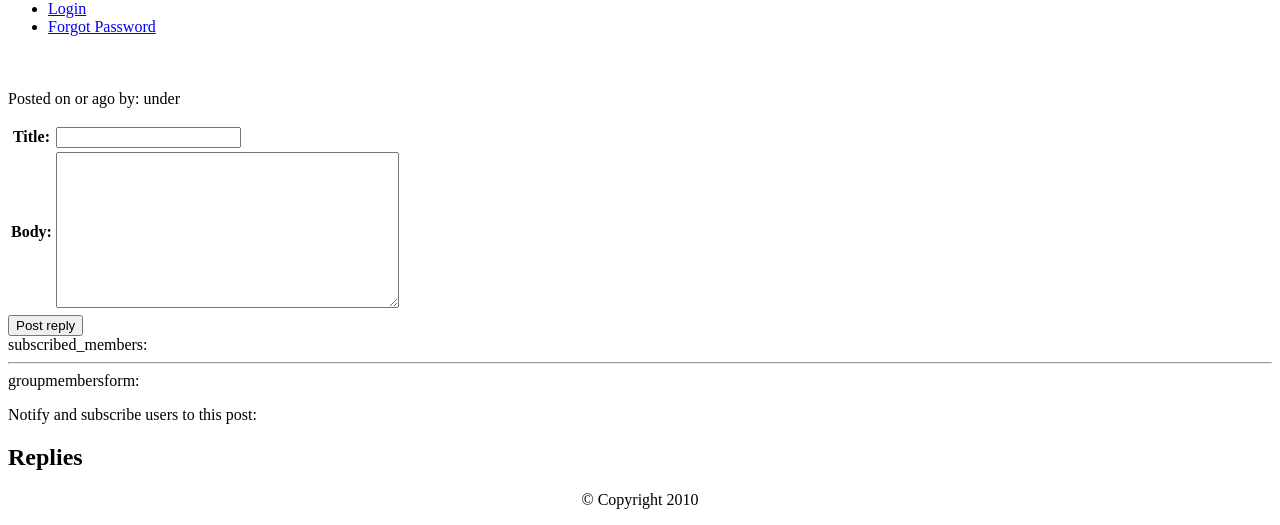
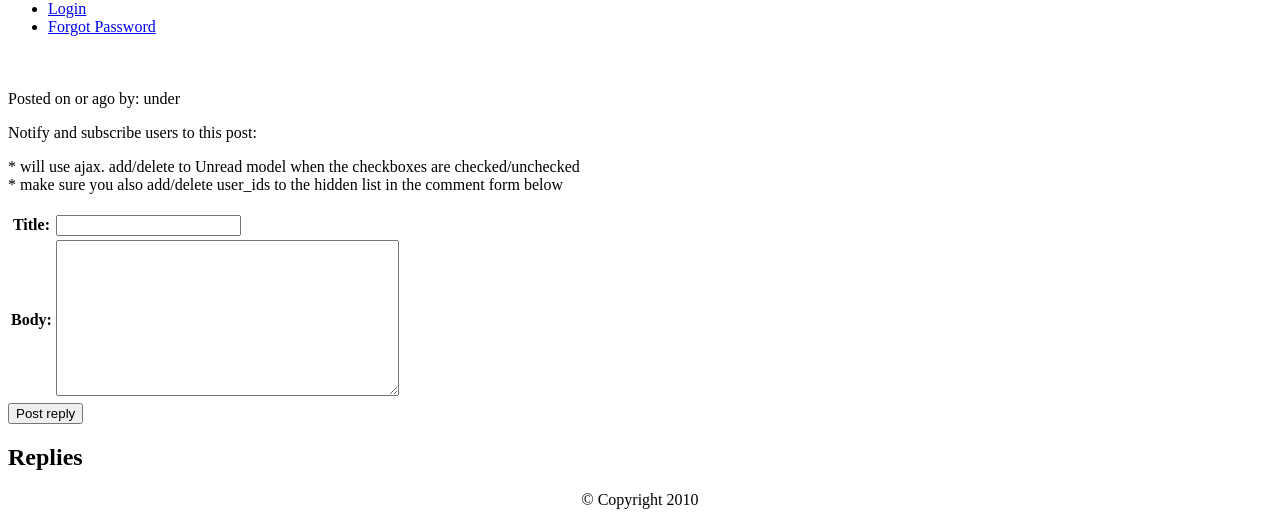
Before and after one commit to wenbert/clientarea, a Django app: template templates/message/view_message.html in a window 1280 px wide. Shown: the part 346-871 px from the top of the page. Run offline with Django 3.2, Linux system fonts and the light colour scheme; the template is opened without the code that fills it: values that come from a table or form of the project are taken from there, others are empty; parts of the project's set-up code (start-up, migrations or seed data) failed here and were passed over; some libraries are stand-ins or nearby versions.

Commit message:
continue with user subscription to messages.

```diff
--- a/message/forms.py
+++ b/message/forms.py
@@ -14,10 +14,14 @@ class AddCommentForm(forms.Form):
     title = forms.CharField(max_length=250)
     groupid = forms.CharField(widget=forms.HiddenInput)
     body = forms.CharField(widget=forms.Textarea)
+    users = forms.MultipleChoiceField(widget=forms.MultipleHiddenInput,
+                                    required=False)
 
 class CommentIdForm(forms.Form):
     commentid = forms.CharField(widget=forms.HiddenInput)
     commentid.widget.attrs['class'] = 'commentid'
 
-class GroupMembersForm(forms.Form):
-    users = forms.MultipleChoiceField(widget=forms.CheckboxSelectMultiple,label="Notify and subscribe users to this post:")
+class GroupMembersCheckboxForm(forms.Form):
+    users = forms.MultipleChoiceField(widget=forms.CheckboxSelectMultiple,
+                                    label="Notify and subscribe users to this post:",
+                                    required=False)
--- a/templates/message/view_message.html
+++ b/templates/message/view_message.html
@@ -14,6 +14,29 @@
     </p>
 </div>
 <div class="span-24 last">
+    <div class="cornerBox">
+        <div class="corner TL"></div>
+        <div class="corner TR"></div>
+        <div class="corner BL"></div>
+        <div class="corner BR"></div>
+        <div class="cornerBoxInner">
+            {{groupmembersform}}
+            * will use ajax. add/delete to Unread model when the checkboxes are checked/unchecked<br/>
+            * make sure you also add/delete user_ids to the hidden list in the comment form below
+
+        </div>
+    </div>
+</div>
+<div class="span-24 last">
+    &nbsp;
+</div>
+<div class="span-24 last">
+    <div class="cornerBox">
+        <div class="corner TL"></div>
+        <div class="corner TR"></div>
+        <div class="corner BL"></div>
+        <div class="corner BR"></div>
+        <div class="cornerBoxInner">
             <div  id="dialog">
             <form action="/message/post_message/{{message.group.id}}?postid={{message.id}}" method="POST">
             {% csrf_token %}
@@ -22,13 +45,9 @@
             </table>
             <input type="submit" id="save_button" value="Post reply"/>
             </form>
-    subscribed_members:
-    {%for member in subscribed_members%}
-        {{member.user}}
-    {%endfor%}
-    <hr/>
-    groupmembersform:
-    {{groupmembersform.as_p}}
+
+            </div>
+        </div>
     </div>
 </div>
 <div class="span-24 last">
```
Also changed, not shown: message/views.py (+36 -39 lines). Lines whose indentation alone changed are shown as unchanged.
